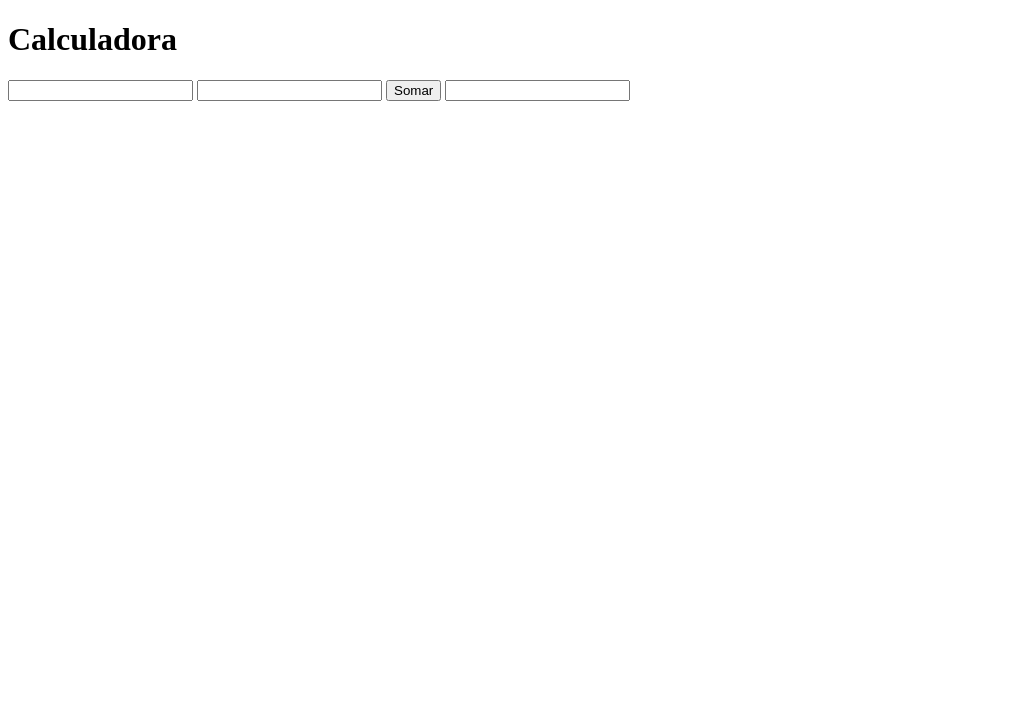
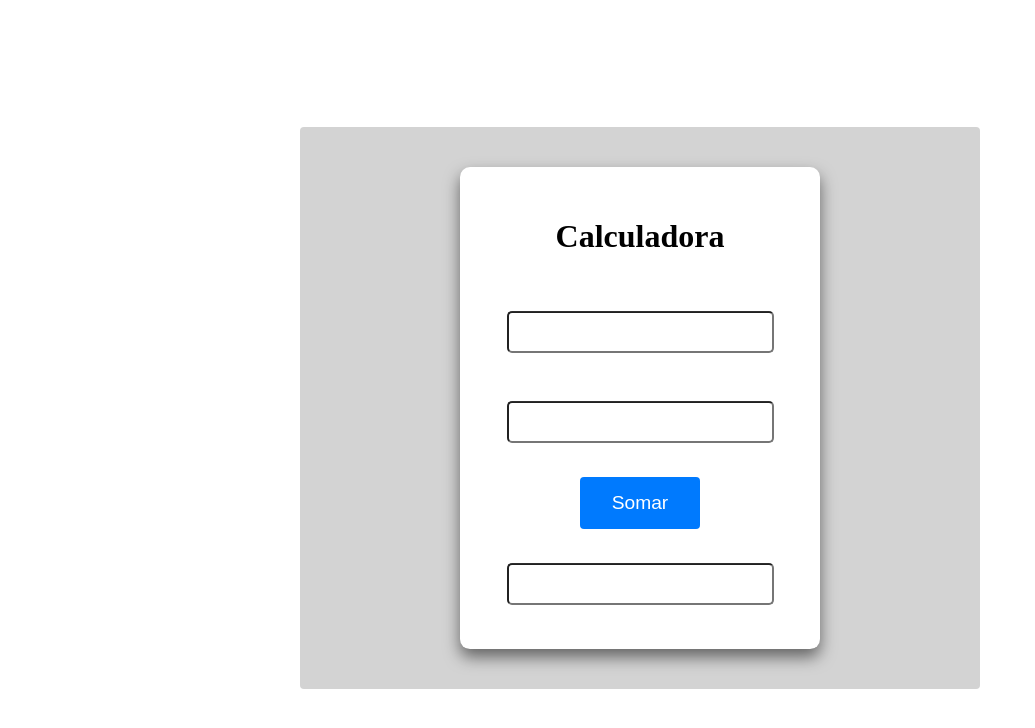
Before and after one commit to IsaqueBatist/Bootcamp-Calculadora, a plain HTML site: page index.html in a window 1280 px wide. Shown: the whole page, without its empty margins (0-1035 px from the left). Drawn offline with nearby package versions, Linux system fonts and the light colour scheme.

Commit message:
closes #2, closes #3 - CSS externo e botão Somar

```diff
--- a/index.html
+++ b/index.html
@@ -11,11 +11,20 @@
 </head>
 
 <body>
-  <h1>Calculadora</h1>
-  <input type="number" name="" id="">
-  <input type="number" name="" id="">
-  <button>Somar</button>
-  <input type="number" name="" id="" readonly>
+  <div class="container">
+    <div class="calc">
+      <h1>Calculadora</h1>
+      <input type="number" name="" id="num1">
+      <input type="number" name="" id="num2">
+      <button onclick="calc()">Somar</button>
+      <input type="text" name="" id="output" readonly>
+    </div>
+    <div class="history">
+
+    </div>
+
+  </div>
+  <script src="javascript.js"></script>
 </body>
 
 </html>
--- /dev/null
+++ b/javascript.js
@@ -0,0 +1,7 @@
+function calc() {
+  var num1 = parseFloat(document.getElementById("num1").value);
+  var num2 = parseFloat(document.getElementById("num2").value);
+
+  var soma = num1 + num2;
+  document.getElementById("output").value = soma;
+}
--- a/style.css
+++ b/style.css
@@ -1 +1,64 @@
 @charset "UTF-8";
+
+body {
+  position: relative;
+  height: 100vh;
+}
+
+.container {
+  position: absolute;
+  top: 50%;
+  left: 50%;
+  transform: translate(-50%, -50%);
+
+  width: 600px;
+  background-color: #d3d3d3;
+  display: flex;
+  flex-direction: column;
+  align-items: center;
+  padding: 40px;
+  border-radius: 4px;
+}
+
+.calc {
+  width: 300px;
+  background-color: white;
+  display: flex;
+  flex-direction: column;
+  align-items: center;
+  padding: 30px;
+  row-gap: 20px;
+  border-radius: 10px;
+  box-shadow: 0 8px 16px rgba(0, 0, 0, 0.529);
+}
+
+input {
+  height: 22px;
+  padding: 8px;
+  font-size: 1.2em;
+  margin: 14px 70px;
+  border-radius: 5px;
+}
+
+input[type=number]:focus {
+  outline: none;
+  box-shadow: 0 0 10px #3b59ee;
+  border: 1px solid #74d0ff;
+}
+
+button {
+  background-color: #007afe;
+  border: none;
+  color: white;
+  padding: 15px 32px;
+  text-decoration: none;
+  font-size: 1.2rem;
+  border-radius: 4px;
+  cursor: pointer;
+}
+
+button:hover {
+  background-color: #0069d9;
+  box-shadow: 0 8px 16px 0 rgba(0, 0, 0, 0.363)
+  ;
+}
```
